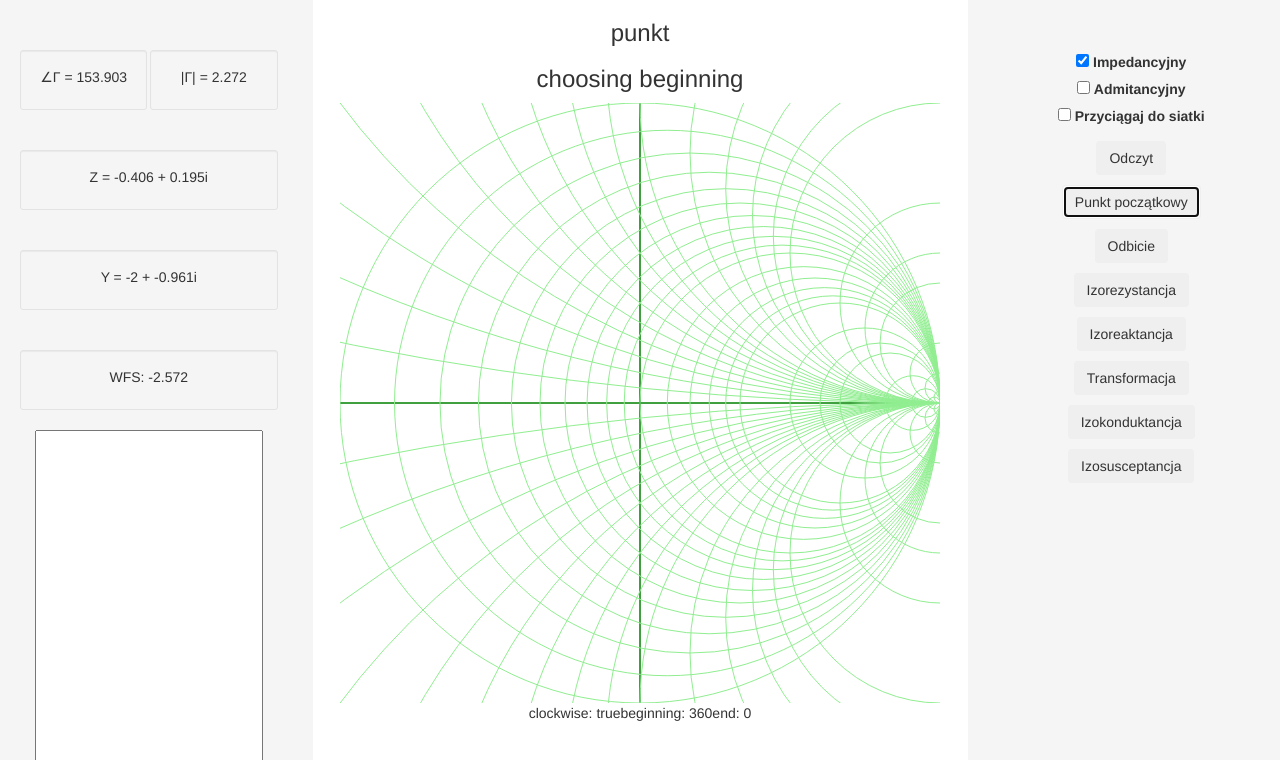
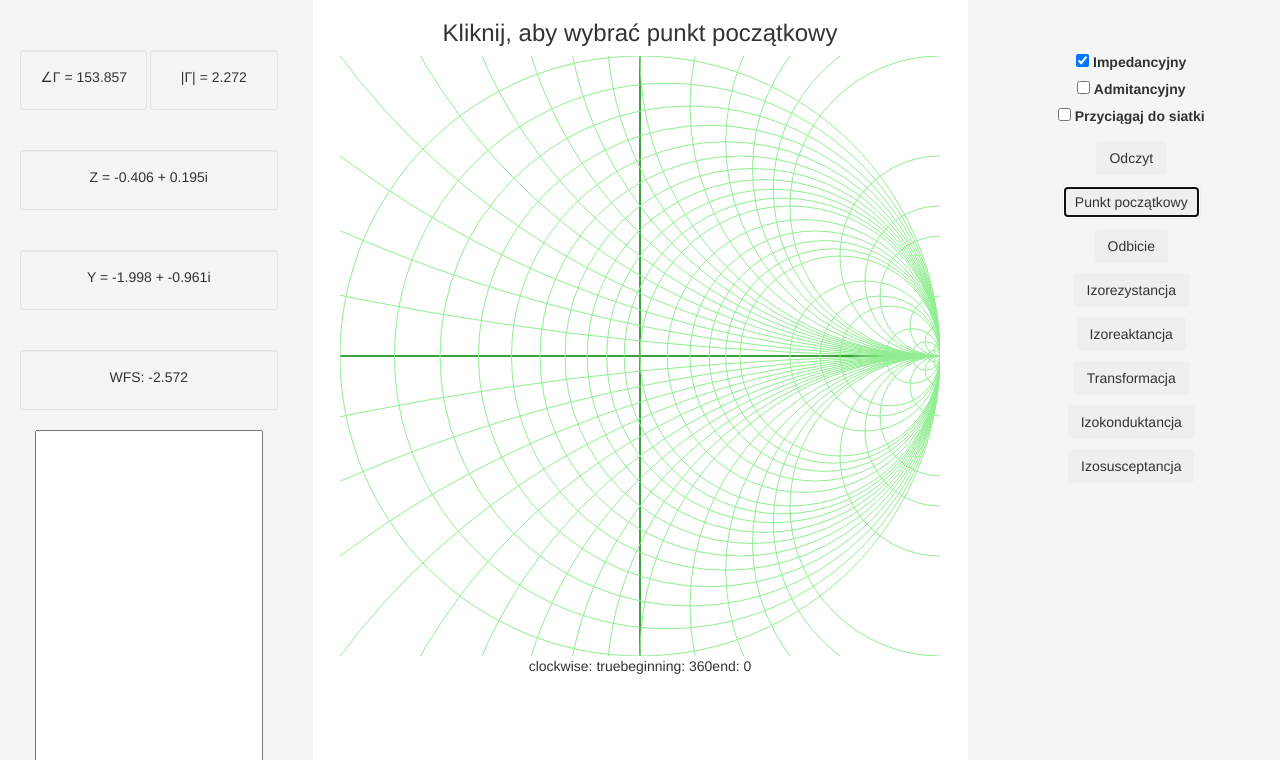
Before and after one commit to EpokaRozumu/SmithChart, a plain HTML site: page index.html in a window 1280 px wide. Both pictures are taken after a click on the button "Punkt początkowy". Shown: the top 760 px of the page. Drawn offline with nearby package versions, Linux system fonts and the light colour scheme.

Commit message:
bardziej pomocne wskazówki

```diff
--- a/index.html
+++ b/index.html
@@ -104,7 +104,7 @@
       <textarea id="outputtext" readonly>oto tekst</textarea>
     </div>
     <div class="col-md-6">
-      <h3 id="uiText2" style="text-align: center;">NARZĘDZIE EDYCJI:</h3>
+      <!-- <h3 id="uiText2" style="text-align: center;">NARZĘDZIE EDYCJI:</h3> -->
       <h3 id="uiText" style="text-align: center;">BEGIN ARC</h3>
 
       <canvas id="myCanvas" width="600" height="600"></canvas>
@@ -130,7 +130,7 @@
 
 
       <button type="button" class="btn" id="Odczyt" onclick="ustawNarzedzieEdycji('odczyt')">Odczyt</button>
-      <button type="button" class="btn" id="Punkt" onclick="ustawNarzedzieEdycji('punkt')">Punkt początkowy</button>
+      <button type="button" class="btn" id="Punkt" onclick="ustawNarzedzieEdycji('Dodawanie punktu')">Punkt początkowy</button>
       <button type="button" class="btn" id="Odbicie względem środka"
         onclick="ustawNarzedzieEdycji('odbicie')">Odbicie</button>
       <button type="button" class="btn btn-success" id="Izorezystancja"
--- a/js/main.js
+++ b/js/main.js
@@ -69,7 +69,7 @@ var chosen_point_u = null
 var chosen_point_v = null
 
 //możliwe stany narzędzia edycji
-const DODAWANIE_PUNKTU = "punkt"
+const DODAWANIE_PUNKTU = "Dodawanie punktu"
 const EDYCJA_IZOREZYSTANCJI = "edycja izorezystancji";
 const EDYCJA_IZOREAKTANCJI = "edycja izoreaktancji";
 const EDYCJA_IZOKONDUKTANCJI = "edycja izokonduktancji";
@@ -81,12 +81,21 @@ const NIE_WYBRANO_NARZEDZIA = "nie wybrano narzędzia";
 var narzedzie_edycji = ODCZYT;
 
 //możliwe stany drawing state
-const CHOOSING_TOOL = "wybieranie narzędzia"
-const CHOOSING_BEGINNING = "choosing beginning";
-const CHOOSING_DIRECTION = "choosing direction";
-const CHOOSING_END = "choosing end";
+const CHOOSING_TOOL = "Wybierz, po jakiej linii przesunąć punkt"
+const CHOOSING_BEGINNING = "Wybierz początek krzywej";
+const CHOOSING_DIRECTION = "Kliknij, by wybrać kierunek krzywej";
+const CHOOSING_END = "Kliknij, by zaznaczyć koniec krzywej";
 var drawing_state = CHOOSING_BEGINNING ;
 
+// function getUiText(state) {
+//     if (state == DODAWANIE_PUNKTU) {
+//         return "Kliknij aby dodać punkt początkowy"
+//     } else if (state == ) {
+
+//     } else {
+//         return state
+//     }
+// }
 //rezystancja, reaktancja, konduktancja, susceptancja, moduł współczynnika odbicia
 var r = 0.5;
 var reactance = 0.5;
@@ -319,6 +328,7 @@ function handleSnapping() {
     }
 }
 
+
 function mouseMoveHandler(e) {
     //user input
     const rect = canvas.getBoundingClientRect();
@@ -333,7 +343,7 @@ function mouseMoveHandler(e) {
     var x = XfromU(u);
     var y = YfromV(v);
     //#####DRAWING######
-    uiText2.innerText = narzedzie_edycji;
+    // uiText2.innerText = narzedzie_edycji;
     //clear canvas
     ctx.beginPath()
     ctx.rect(0,0,canvasWidth,canvasHeight);
@@ -346,7 +356,12 @@ function mouseMoveHandler(e) {
     drawLittleSquare(x,y,"blue")    //show rescaled mouse position
     drawLittleSquare(mx,my,"red")      //show original mouse position
     // drawCoords(u,v);
-    uiText.innerText = drawing_state;
+    if (narzedzie_edycji==DODAWANIE_PUNKTU) {
+        uiText.innerText = "Kliknij, aby wybrać punkt początkowy"
+    } else {
+         uiText.innerText = drawing_state;
+
+    }
     handleArcDrawingUI(u,v);    // editing
     updateInfoBoxes(u,v)
     highlightButtons()
```
